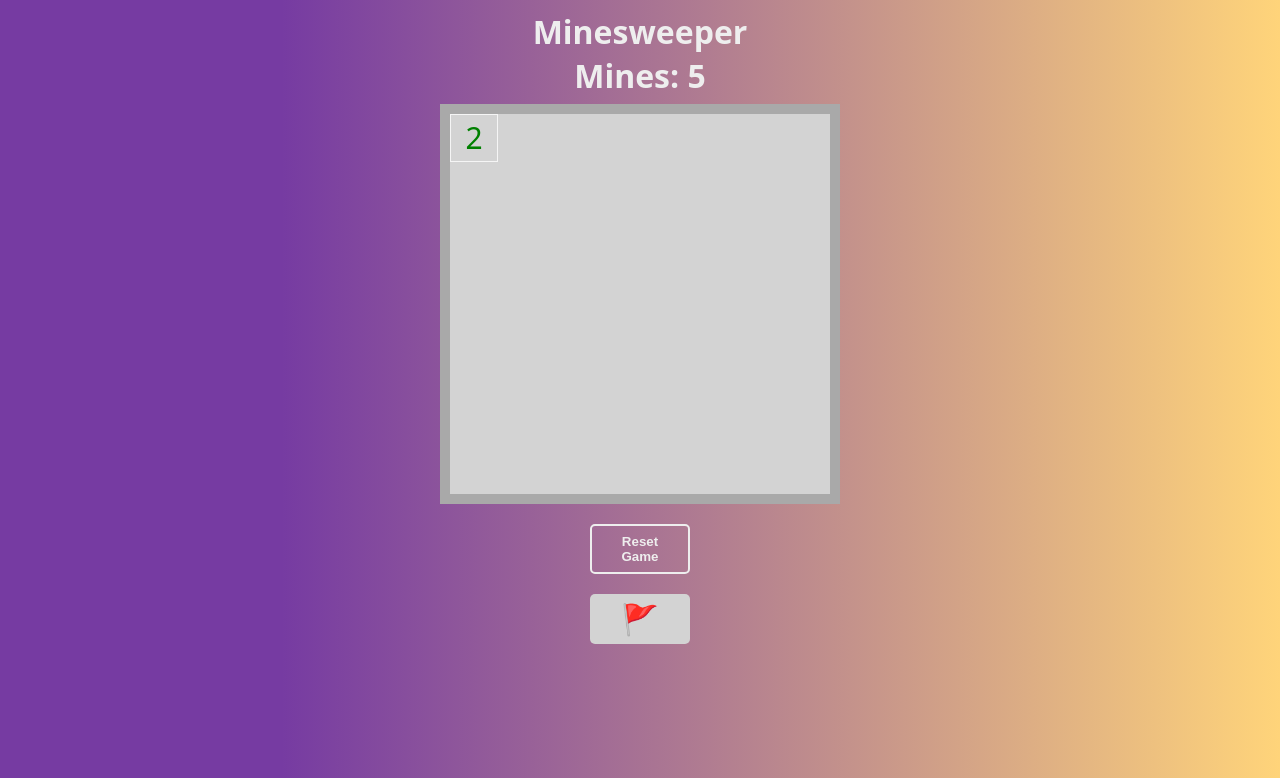
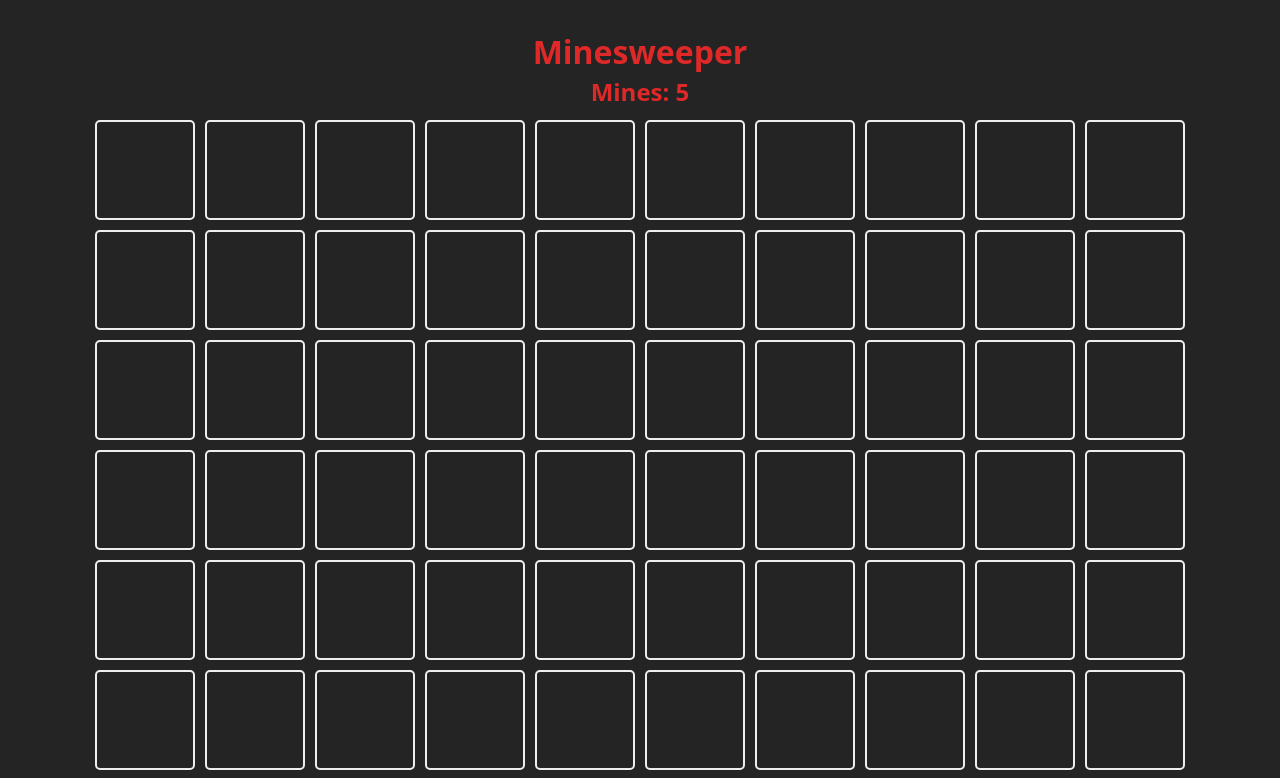
Before and after one commit to D4RU9/MinesweeperReact, a React (Vite) app in the folder MinesweeperReact/: page / in a window 1280 px wide. Shown: the top 778 px of the page. Built offline with nearby package versions, Linux system fonts and the light colour scheme.

Commit message:
Basic Board and Styles (Improvable)

```diff
--- a/MinesweeperReact/src/Minesweeper.jsx
+++ b/MinesweeperReact/src/Minesweeper.jsx
@@ -1,98 +1,172 @@
 import { useState } from 'react'
 
-/*
-const Game = ({ height, width, mines}) => {
+import { WinnerModal } from './components/WinnerModal'
+//import { TURNS } from './Constants'
+//import { checkWinner, checkEndGame } from './Logic/board'
+//import { WinnerModal } from './components/WinnerModal'
+//import { saveGameStorage, resetGameStorage } from './Storage/StorageLocal'
+import { Tile } from './components/Tile'
+// import './App.css'
+
+function App () {
+  const mines = 5
+  const MAX_MINES = 10
+
+  const setMines = (newBoard) => {
+    const minedBoard = cloneBoard(newBoard)
+    for (let mine = 0; mine < MAX_MINES; mine++) {
+      const row = Math.floor(Math.random() * 10)
+      const column = Math.floor(Math.random() * 10)
+
+      if (minedBoard[row][column] === null) {
+        minedBoard[row][column] = '@'
+      }
 
     }
-
-const Tile = ({ children, isClicked, updateBoard, coordinates }) => {
-  const className = `tile ${isClicked ? 'is-clicked' : ''}` // is-selected
-
-  const handleClick = () => {
-    updateBoard(coordinates)
+    return minedBoard
   }
 
-  return (
-    <div onClick={handleClick} className={className}>
-      {children}
-    </div>
-  )
+  function isValidCell(row, col, numRows, numCols) {
+    return row >= 0 && row < numRows && col >= 0 && col < numCols;
   }
 
-function App () {
-  const getBoardTile = (coordinates) => {
-    const axys = coordinates.Number(split(','))
-    return axys
+  const countAdjacentMines = (minedBoard, row, column) => {
+    const ROWS = minedBoard.length
+    const COLUMNS = minedBoard[0].length;
+    let mineCount = 0
+
+    const xAxysDirections = [-1, -1, -1, 0, 0, 1, 1, 1]
+    const yAxysDirections = [-1, 0, 1, -1, 1, -1, 0, 1]
+
+    for (let direction = 0; direction < xAxysDirections.length; direction++) {
+      const newRow = row + xAxysDirections[direction]
+      const newColumn = column + yAxysDirections[direction]
+      if (isValidCell(newRow, newColumn, ROWS, COLUMNS) && minedBoard[newRow][newColumn] === '@') {
+          mineCount++
+      }
+    }
+    return mineCount
   }
 
-  const rows = new Array(10)
-  const columns = new Array(10)
+  const initializeBoard = (newBoard) => {
+    const minedBoard = setMines(newBoard)
 
-  const [board, setBoard] = useState(rows.fill(columns.fill(null)))
+    for (let row = 0; row < 10; row++) {
+      for (let column = 0; column < 10; column++) {
+        const mineCount = countAdjacentMines(minedBoard, row, column)
+        if ( minedBoard[row][column] !== '@' && mineCount !== 0) {
+          minedBoard[row][column] = mineCount
+        }
+
+      }
+    }
+    return minedBoard
+  }
+
+  const [board, setBoard] = useState(initializeBoard(Array(10).fill(Array(10).fill(null)))
+  )
+  console.log(board)
+
+
+
+  const [winner, setWinner] = useState(null)
+
+  const resetGame = () => {
+    setBoard(Array(10).fill(Array(10).fill(null)))
+    setTurn(TURNS.X)
+    setWinner(null)
+    resetGameStorage()
+  }
+
+  const updateTile = (coordinates) => {
+    return ({
+
+    })
+  }
+
+  const [uncovered, setUncovered] = useState(false)
+
+
 
   const updateBoard = (coordinates) => {
-    const row = getBoardTile(coordinates)[0]
-    const column = getBoardTile(coordinates)[1]
-    //if (board[][getBoardTile[1]] || winner) return
-    const newBoard = [...board]
-    newBoard[row][column] = 'A'
+
+    const column = coordinates.split('-')[1]
+    const row = coordinates.split('-')[0]
+    if (board[row][column] || winner) return
+
+    const newBoard = cloneBoard(board)
+    newBoard[row][column] = 'X'
     setBoard(newBoard)
+
+
+    // const newTurn = turn === TURNS.X ? TURNS.O : TURNS.X
+    // setTurn(newTurn)
+
+    // const newWinner = checkWinner(newBoard)
+    // if (newWinner) {
+    //   confetti()
+    //   setWinner(newWinner)
+    // } else if (checkEndGame(newBoard)) {
+    //   setWinner(false)
+    // }
   }
 
+
+  ////
+
+// Recursive function: if mapped row is an Array then call itself provinding the row, and then copies the row values one at a time (Matrix)
+  function cloneBoard(board) {
+    return board.map(row => Array.isArray(row) ? cloneBoard(row) : row);
+  }
+
+
+
+
+
+  ///
+
   return (
-
     <main className='board'>
       <h1>Minesweeper</h1>
-      <button onClick={resetGame}>Reset Game</button>
+      <section>
+        <h1 className='minesCount'>Mines: {mines}</h1>
+      </section>
       <section className='game'>
         {
-          board.map((tile, coordinates) => {
+
+          board.map((row, rowIndex) => {
+            return row.map((value, columnIndex) => {
               return (
                 <Tile
-                key={coordinates}
-                coordinates={coordinates}
+                  key={rowIndex.toString() + "-" + columnIndex.toString()}
+                  coordinates={rowIndex.toString() + "-" + columnIndex.toString()}
                   updateBoard={updateBoard}
+                  setUncovered={setUncovered}
+                  isUncovered={uncovered}
                 >
-                {tile}
+                  {value}
                 </Tile>
               )
             })
 
+          })
+
         }
       </section>
-
+      <section className='turn'>
+      <button className='flag-button'>🚩</button>
+      <button onClick={resetGame}>Reset Game</button>
+      </section>
+      <section>
+        <WinnerModal winner={winner} resetGame={resetGame} />
+      </section>
     </main>
   )
 }
-*/
 
-function MineSweeper () {
-  const board = []
-  const rows = 8
-  const columns = 8
+export default App
 
-  const MINESCOUNT = 5
-  const minesLocation = [] //['2-2', '1-1']
 
-  const tilesClicked = 0
-  const flaggedEnabled = false
+// To DO:
 
-  const gameOver = false
-
-  return (
-    <main className='minesweeper'>
-      <center><h1>Minesweeper</h1></center>
-      <center><h1>Mines: <span className='minesCount'>{MINESCOUNT}</span></h1></center>
-      <section className='board'>
-
-        {
-          <div className='x2'>2</div>
-
-        }
-      </section>
-      <center><button>Reset Game</button></center>
-      <center><button className='flag-button'>🚩</button></center>
-    </main>
-  )
-}
-export default MineSweeper
+//Separate the board display and the board logic (Number, symols)
--- /dev/null
+++ b/MinesweeperReact/src/components/Tile.jsx
@@ -0,0 +1,18 @@
+import { useState } from 'react'
+
+export const Tile = ({ children, updateBoard, coordinates, setUncovered }) => {
+  const [isUncovered, setIsUncovered] =  useState(false)
+  let className = `square ${isUncovered ? 'is-uncovered' : ''} `
+  // x${children}
+    const handleClick = () => {
+      updateBoard(coordinates)
+      //setUncovered(true)
+    }
+
+
+    return (
+      <div onClick={() => setIsUncovered(!isUncovered)} className={className}>
+        {children}
+      </div>
+    )
+  }
--- /dev/null
+++ b/MinesweeperReact/src/components/WinnerModal.jsx
@@ -0,0 +1,28 @@
+//import { Square } from './Square'
+
+export function WinnerModal ({ winner, resetGame }) {
+  if (winner === null) return null
+
+  const winnerText = winner === false ? 'Draw' : ' Wins'
+  return (
+    <section className='winner'>
+      <div className='text'>
+        <h2>{winnerText}</h2>
+        <header className='win'>
+          {
+              (function () {
+                if (winner) {
+                  return <Square>{winner}</Square>
+                }
+              })()
+            }
+        </header>
+
+        <footer>
+          <button onClick={resetGame}>Restart</button>
+        </footer>
+      </div>
+    </section>
+  )
+}
+// {winner && <Square>{winner}</Square>}
--- a/MinesweeperReact/src/index.css
+++ b/MinesweeperReact/src/index.css
@@ -5,9 +5,8 @@
   font-weight: 400;
 
   color-scheme: light dark;
-  color: rgba(255, 255, 255, 0.87);
-  background: rgb(118,59,162);
-background: linear-gradient(90deg, rgba(118,59,162,1) 22%, rgba(255,212,122,1) 100%);
+
+  background-color: #242424;
 
   font-synthesis: none;
   text-rendering: optimizeLegibility;
@@ -24,13 +23,6 @@ body {
   min-height: 100vh;
 }
 
-h1 {
-  color: #eee;
-  margin-bottom: 16px;
-  margin-top: 20px;
-
-}
-
 * {
   padding: 0;
   margin: 0;
@@ -38,43 +30,22 @@ h1 {
 }
 
 .board {
-  width: 400px;
-  height: 400px;
-  border: 10px solid darkgray;
-  background-color: lightgray;
-  margin: 0 auto;
-  display: flex;
-  flex-wrap: wrap;
+  width: fit-content;
+  margin: 40px auto;
+  text-align: center;
 }
 
 .board h1 {
-  color: #eee;
+  color: #df2828;
   margin-bottom: 16px;
 }
 
-.board div {
-  width: 48px;
-    height: 48px;
-    border: 1px solid whitesmoke;
-
-    /* text */
-    font-size: 30px;
-    display: flex;
-    justify-content: center;
-    align-items: center;
-}
-
-.board div:hover {
-  background: #eee;
-}
-
-button {
+.board button {
   padding: 8px 12px;
-  margin: auto;
-  margin-top: 20px;
+  margin: 25px;
   background: transparent;
   border: 2px solid #eee;
-  color: #eee;
+
   width: 100px;
   border-radius: 5px;
   transition: 0.2s;
@@ -88,35 +59,59 @@ button {
 }
 
 .board .game {
-  width: 400px;
-  height: 400px;
-  border: 10px solid darkgray;
-  background-color: lightgray;
-  margin: 0 auto;
-  display: flex;
-  flex-wrap: wrap;
+  display: grid;
+  grid-template-columns: repeat(10, 1fr);
+  gap: 10px;
 }
 
 .turn {
   display: flex;
   justify-content: center;
   margin: 15px auto;
-  width: fit-content;
+  width: 100px;
+  height: 100px;
+  font-size: 30px;
   position: relative;
   border-radius: 10px;
 }
 
 .turn .square,
 .winner .square {
-  width: 70px;
-  height: 70px;
+  width: 100px;
+  height: 100px;
   pointer-events: none;
   border-color: transparent;
 }
 
-.square.is-selected {
-  color: #fff;
-  background: #09f;
+.square {
+  width: 100px;
+  height: 100px;
+  border: 2px solid #eee;
+  border-radius: 5px;
+  display: grid;
+  place-items: center;
+  cursor: pointer;
+  font-size: 48px;
+  color: transparent
+}
+
+.square:hover {
+  width: 100px;
+  height: 100px;
+  border: 2px solid #000000;
+  background-color: #eeeeee5b;
+  border-radius: 5px;
+  display: grid;
+  place-items: center;
+  cursor: pointer;
+  font-size: 48px;
+  color: transparent
+}
+
+.square.is-uncovered {
+  color: #8419ff;
+  border-color: #000000;
+  background: rgb(255, 255, 255);
 }
 
 .winner {
@@ -152,20 +147,7 @@ button {
   gap: 15px;
 }
 
-.tile {
-  width: 100px;
-  height: 100px;
-  border: 2px solid #eee;
-  border-radius: 5px;
-  display: grid;
-  place-items: center;
-  cursor: pointer;
-  font-size: 48px;
-}
 
-.tile-clicked {
-  background-color: darkgrey;
-}
 
 .x1 {
   color: blue;
@@ -198,11 +180,3 @@ button {
 .x8 {
   color: gray;
 }
-
-.flag-button {
-  width: 100px;
-  height: 50px;
-  font-size: 30px;
-  background-color: lightgray;
-  border: none;
-}
```
Also changed, not shown: 2 other files (tests, documents, lock files or other folders). Lines whose indentation alone changed are shown as unchanged.
